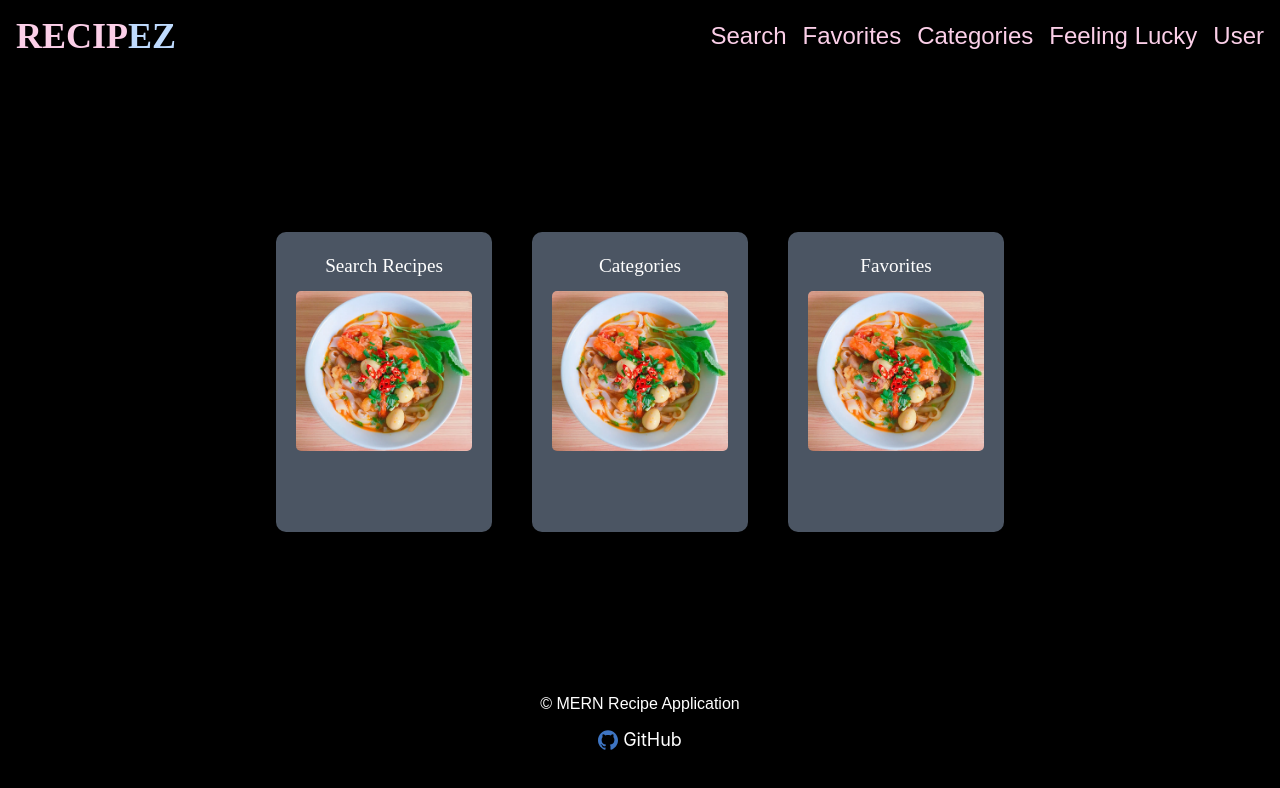
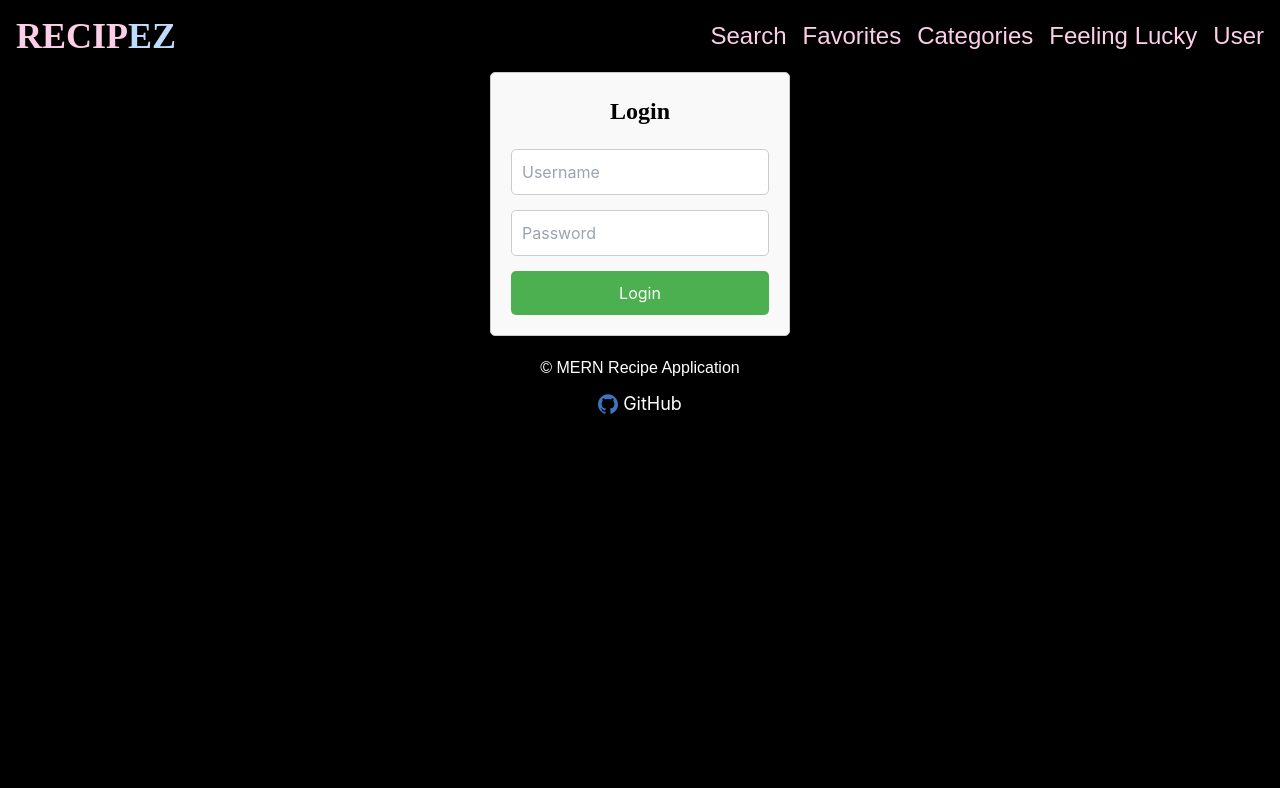
Before and after one commit to tjsiv/P2MSA-RecipEZ, a React (Create React App) app in the folder client/: page /user in a window 1280 px wide. Shown: the top 788 px of the page. Built offline with nearby package versions, Linux system fonts and the light colour scheme.

Commit message:
styled login page

```diff
--- a/client/src/App.js
+++ b/client/src/App.js
@@ -4,6 +4,7 @@ import Footer from "./components/Footer";
 import SearchBar from "./components/SearchBar";
 import Navbar from "./components/Navbar";
 import HomeCards from "./components/HomeCards";
+import LoginForm from "./components/LoginForm.jsx"
 
 const App = () => {
   const handleSearch = (query) => {};
@@ -67,7 +68,8 @@ const App = () => {
           <Route path="/user" element="" />
           {/* Recipe Details Route */}
         </Routes>
-        <HomeCards />
+        {/* <HomeCards /> */}
+        <LoginForm />
         <Footer />
       </div>
     </Router>
--- a/client/src/components/LoginForm.jsx
+++ b/client/src/components/LoginForm.jsx
@@ -1,5 +1,6 @@
 import React, { useState } from "react";
 import axios from "axios";
+import "../index.css";
 
 const LoginForm = ({ onLoginSuccess }) => {
   const [username, setUsername] = useState("");
@@ -20,7 +21,7 @@ const LoginForm = ({ onLoginSuccess }) => {
   };
 
   return (
-    <div>
+    <div className="login-container">
       <h2>Login</h2>
       <input
         type="text"
@@ -34,7 +35,7 @@ const LoginForm = ({ onLoginSuccess }) => {
         value={password}
         onChange={(e) => setPassword(e.target.value)}
       />
-      {error && <p style={{ color: "red" }}>{error}</p>}
+      {error && <p className="error-message">{error}</p>}
       <button onClick={handleLogin}>Login</button>
     </div>
   );
--- a/client/src/index.css
+++ b/client/src/index.css
@@ -135,3 +135,51 @@ code {
   }
 }
 /* HomeCard Styling end */
+
+/* LoginForm Styling start */
+
+.login-container {
+  max-width: 300px;
+  margin: auto;
+  padding: 20px;
+  border: 1px solid #ccc;
+  border-radius: 5px;
+  background-color: #f9f9f9;
+  box-shadow: 0 0 10px rgba(0, 0, 0, 0.1);
+}
+
+.login-container h2 {
+  text-align: center;
+  margin-bottom: 20px;
+  color: black;
+  font-size: x-large;
+  font-weight: 600;
+}
+
+.login-container input {
+  width: 100%;
+  padding: 10px;
+  margin-bottom: 15px;
+  border: 1px solid #ccc;
+  border-radius: 5px;
+  color: black;
+}
+
+.login-container .error-message {
+  color: red;
+  margin-bottom: 15px;
+}
+
+.login-container button {
+  width: 100%;
+  padding: 10px;
+  background-color: #4caf50;
+  color: white;
+  border: none;
+  border-radius: 5px;
+  cursor: pointer;
+}
+
+.login-container button:hover {
+  background-color: #45a049;
+}
```
